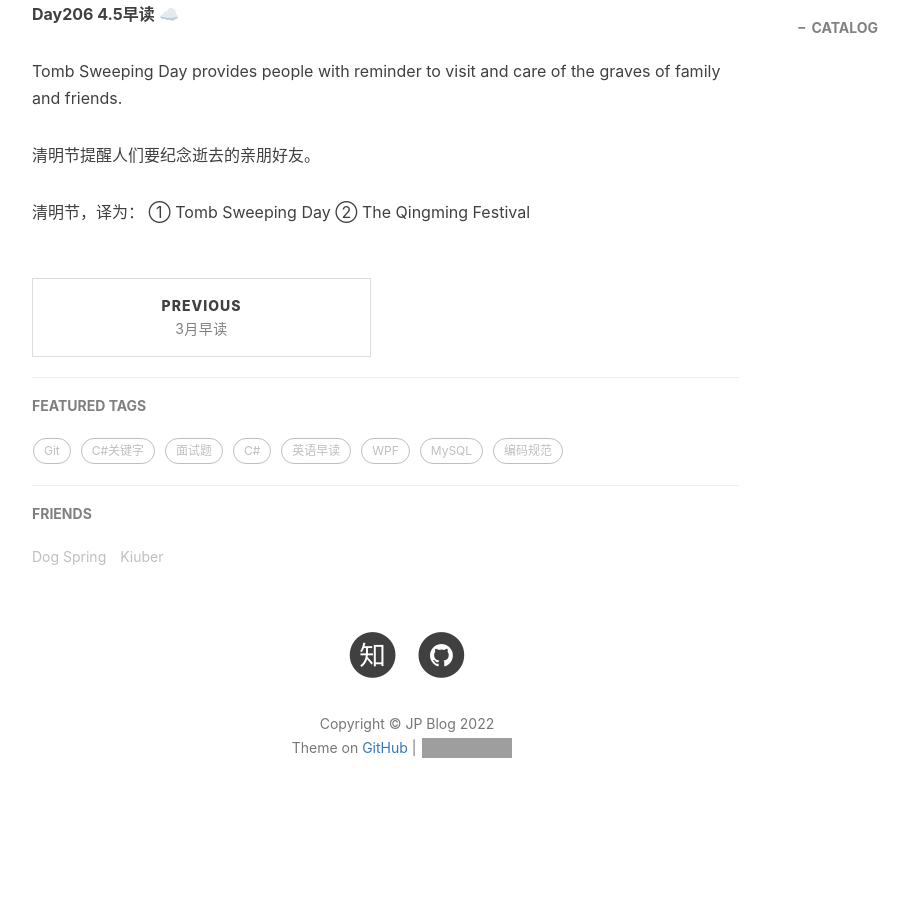
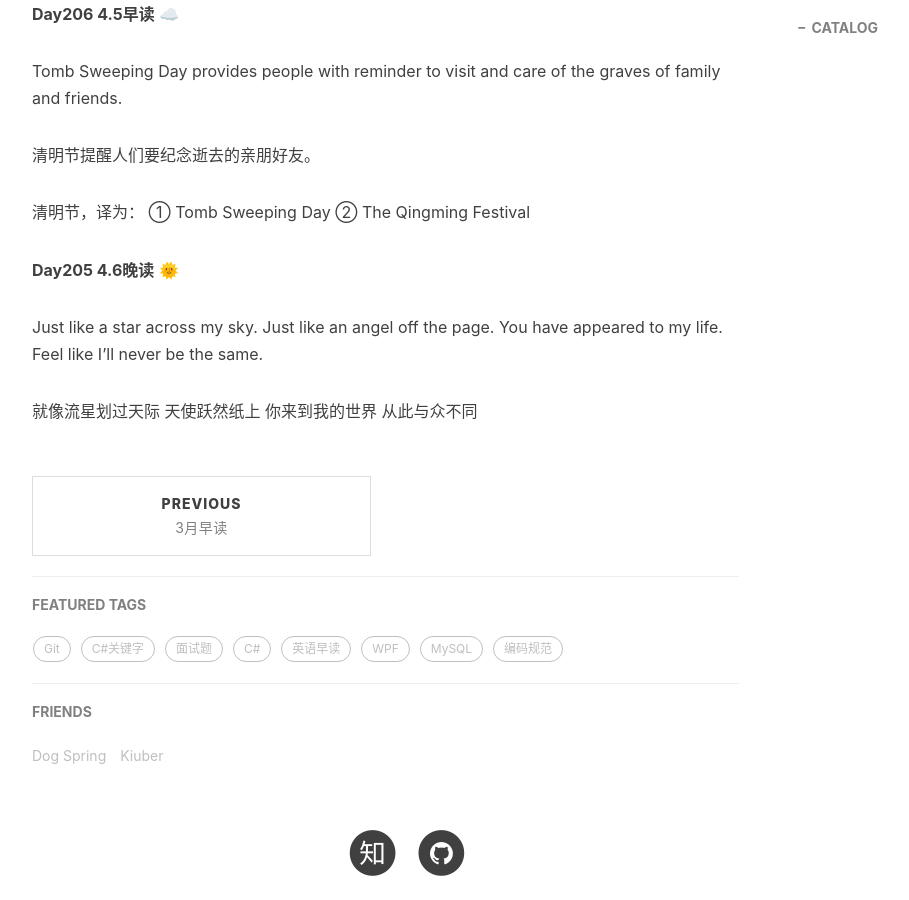
Before and after one commit to hongjiapeng/hongjiapeng.github.io, a Jekyll site: the page built from _posts/2022-04-05-morning reading in april.md, in a window 1280 px wide and 900 px high, scrolled down 1324 px. Shown: the whole window, without its empty margins (233-1142 px from the left). Built offline with Jekyll 4.4.1, drawn with Linux system fonts in a browser that asks for light colours; nearby versions of some CDN libraries; comment, search, counter and statistics services are not loaded; before the commit the page ends 2176 px from its top, so only the background shows below that; grey boxes are pictures that could not be loaded.

Commit message:
modify blog

```diff
--- a/_posts/2022-04-05-morning reading in april.md
+++ b/_posts/2022-04-05-morning reading in april.md
@@ -46,3 +46,15 @@ Tomb Sweeping Day provides people with reminder to visit and care of the graves
 清明节，译为：
 ① Tomb Sweeping Day
 ② The Qingming Festival
+
+**Day205 4.6晚读** 🌞
+
+Just like a star across my sky.
+Just like an angel off the page.
+You have appeared to my life.
+Feel like I'll never be the same.
+
+就像流星划过天际
+天使跃然纸上
+你来到我的世界
+从此与众不同
```
